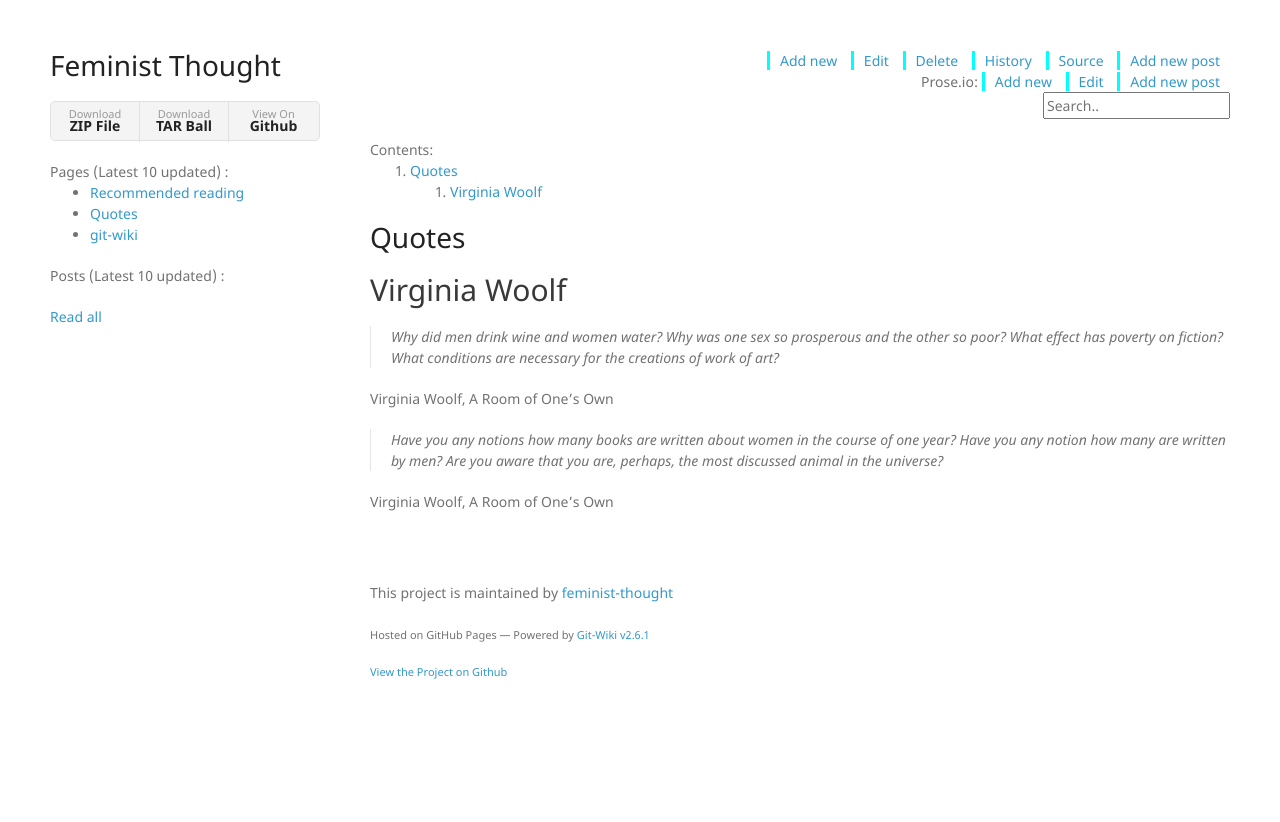
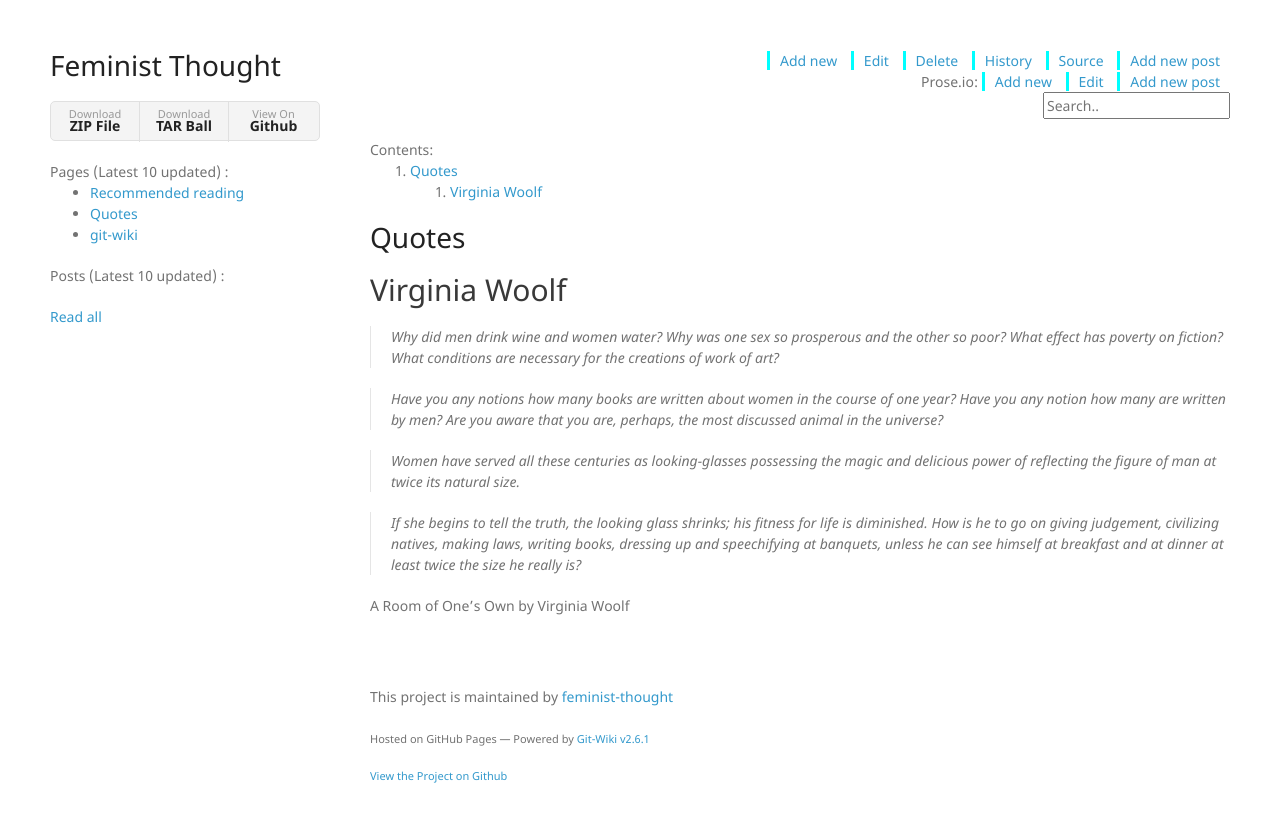
Before and after one commit to feminist-thought/feminist-thought, a Jekyll site: the page built from wiki/quotes.md, in a window 1280 px wide. Shown: the top 822 px of the page. Built offline with Jekyll 4.4.1, drawn with Linux system fonts in a browser that asks for light colours; nearby versions of some CDN libraries; our own code applies the rules of GitHub Pages for plain Markdown files.

Commit message:
Update quotes.md

```diff
--- a/wiki/quotes.md
+++ b/wiki/quotes.md
@@ -4,8 +4,10 @@
 
 > Why did men drink wine and women water? Why was one sex so prosperous and the other so poor? What effect has poverty on fiction? What conditions are necessary for the creations of work of art?
 
-Virginia Woolf, A Room of One's Own
-
 > Have you any notions how many books are written about women in the course of one year? Have you any notion how many are written by men? Are you aware that you are, perhaps, the most discussed animal in the universe?
 
-Virginia Woolf, A Room of One's Own
+> Women have served all these centuries as looking-glasses possessing the magic and delicious power of reflecting the figure of man at twice its natural size.
+
+> If she begins to tell the truth, the looking glass shrinks; his fitness for life is diminished. How is he to go on giving judgement, civilizing natives, making laws, writing books, dressing up and speechifying at banquets, unless he can see himself at breakfast and at dinner at least twice the size he really is?
+
+A Room of One's Own by Virginia Woolf
```
